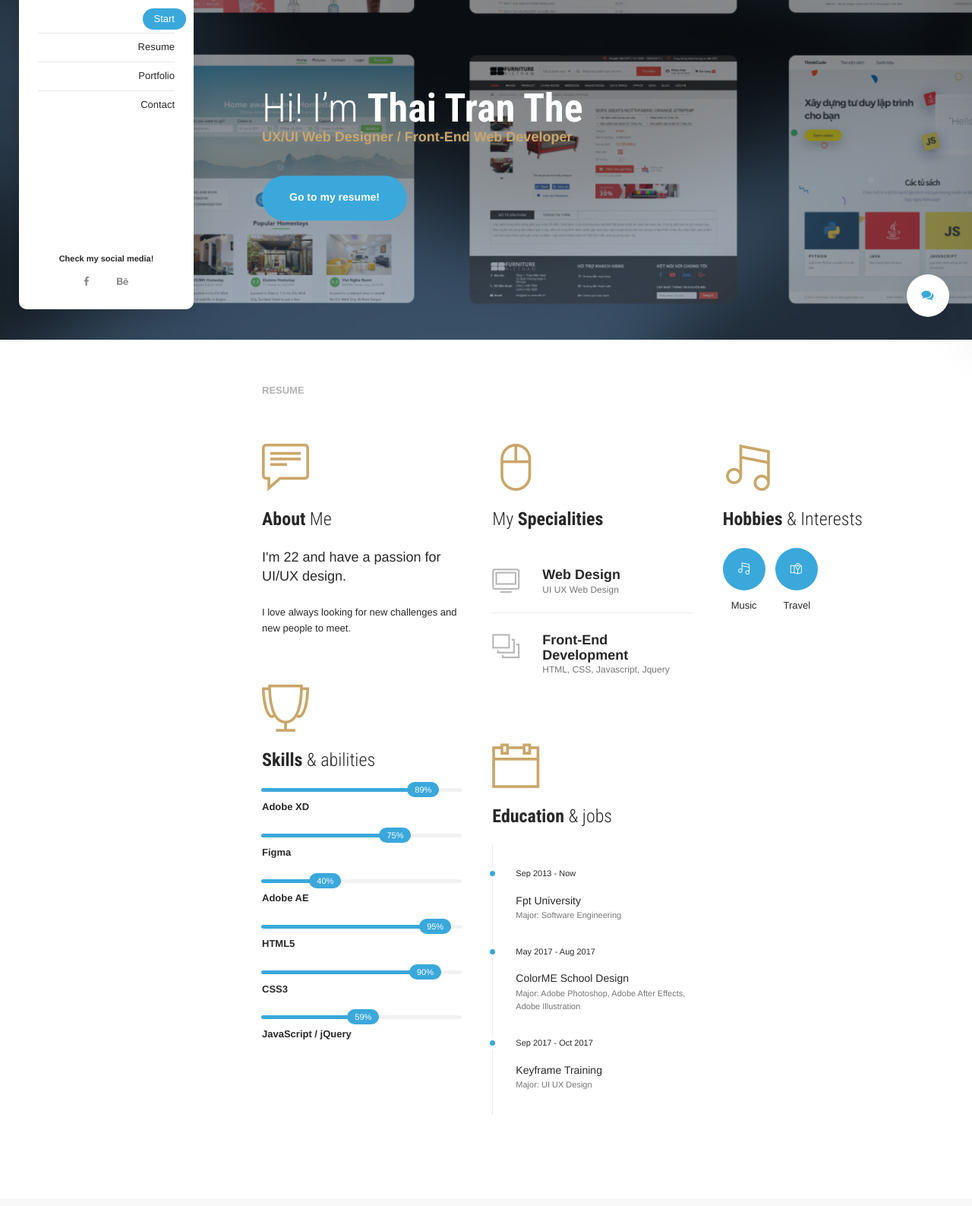
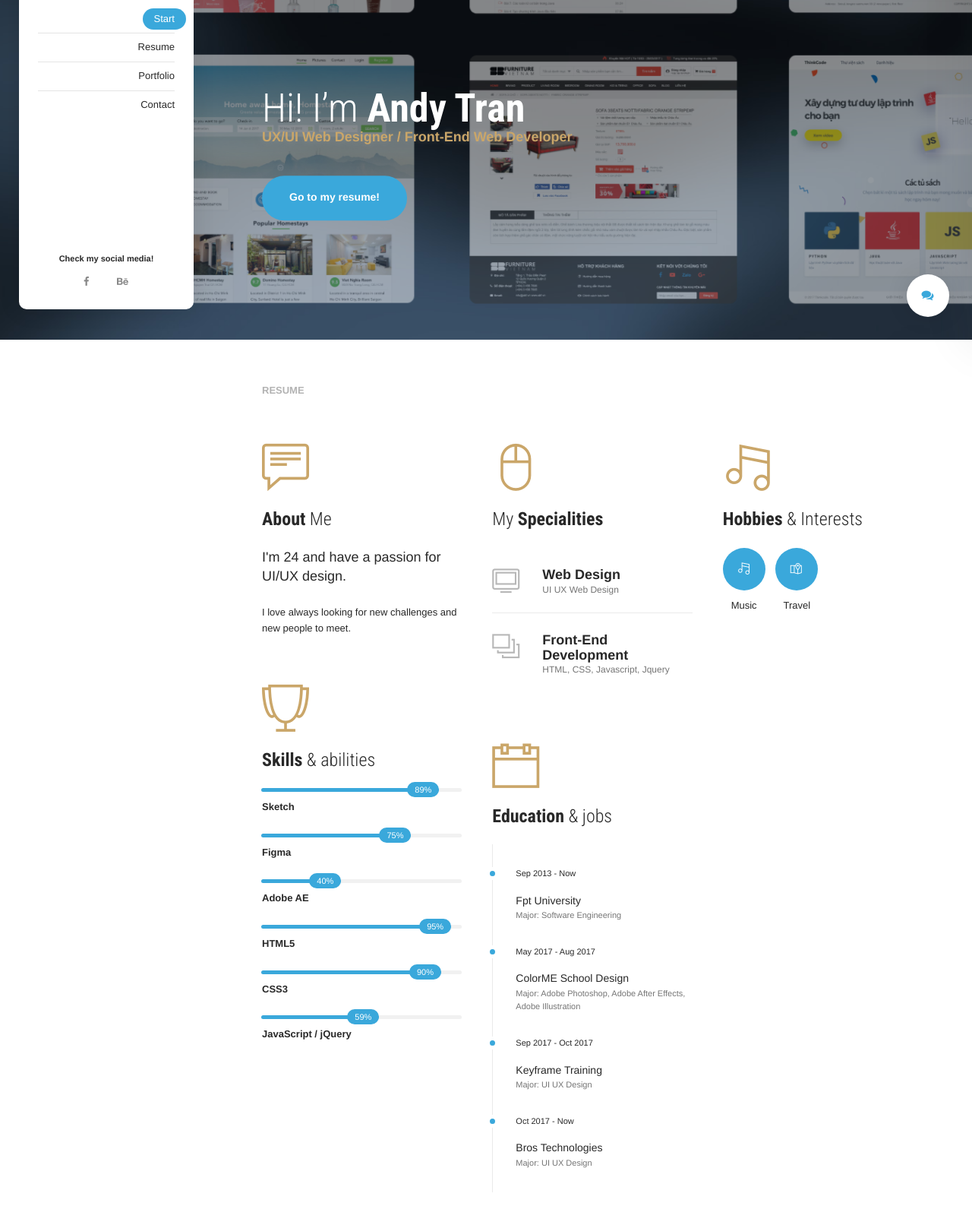
Before and after one commit to thethai/thethai.github.io, a plain HTML site: page index.html in a window 1280 px wide. Shown: the part 353-1940 px from the top of the page at 76% size. Drawn offline with Linux system fonts and the light colour scheme; some packages are replaced by stand-ins of ours.

Commit message:
Update index.html

```diff
--- a/index.html
+++ b/index.html
@@ -58,7 +58,7 @@
         <strong class="text-sm">Check my social media!</strong>
         <ul class="list-inline margin-t-10">
             <li><a href="https://www.facebook.com/thai.tranthe" class="icon icon-xs"><i class="fa fa-facebook text-muted"></i></a></li>
-            <li><a href="https://www.behance.net/thethai" class="icon icon-xs"><i class="fa fa-behance text-muted"></i></a></li>
+            <li><a href="https://www.behance.net/andy-tran" class="icon icon-xs"><i class="fa fa-behance text-muted"></i></a></li>
         </ul>
     </div>
 
@@ -81,7 +81,7 @@
 
         <!-- Middle -->
         <div class="container container-wide v-bottom padding-v-80">
-            <h1 class="text-lg margin-b-0">Hi! I’m <strong>Thai Tran The</strong></h1>
+            <h1 class="text-lg margin-b-0">Hi! I’m <strong>Andy Tran</strong></h1>
             <h5 class="text-tertiary margin-b-40">UX/UI Web Designer / Front-End Web Developer</h5>
             <span data-target="local-scroll"><a href="#resume" class="btn btn-lg btn-primary animated" data-animation="bounceIn"><span>Go to my resume!</span><i class="ti-arrow-down"></i></a></span>
         </div>
@@ -104,7 +104,7 @@
                     <div class="resume-box">
                         <span class="icon animated" data-animation="fadeInDown"><i class="ti-comment-alt text-tertiary"></i></span>
                         <h4><strong>About</strong> Me</h4>
-                        <p class="lead">I'm 22 and have a passion for UI/UX design.</p>
+                        <p class="lead">I'm 24 and have a passion for UI/UX design.</p>
                         <p>I love always looking for new challenges and new people to meet.</p>
                     </div>
 
@@ -119,7 +119,7 @@
                                     <span></span>
                                 </div>
                             </div>
-                            <strong>Adobe XD</strong>
+                            <strong>Sketch</strong>
                         </div>
                         <!-- Skill -->
                         <div class="skill">
@@ -215,6 +215,12 @@
                             <div class="timeline-event te-primary">
                                 <span class="event-date">Sep 2017 - Oct 2017</span>
                                 <span class="event-name">Keyframe Training</span>
+                                <span class="event-description">Major: UI UX Design</span>
+                            </div>
+                            <!-- Single event -->
+                            <div class="timeline-event te-primary">
+                                <span class="event-date">Oct 2017 - Now</span>
+                                <span class="event-name">Bros Technologies</span>
                                 <span class="event-description">Major: UI UX Design</span>
                             </div>
                         </div>
```
